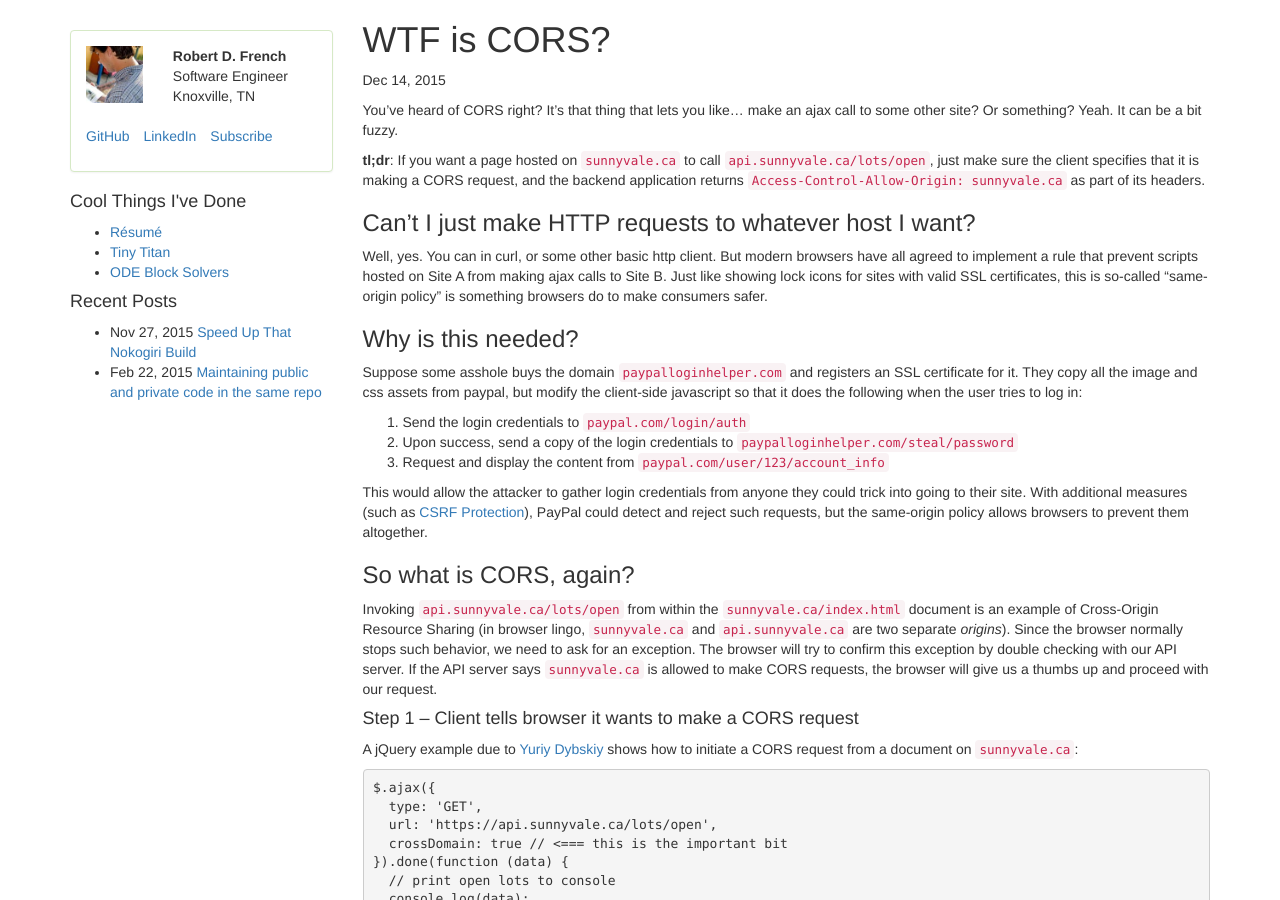
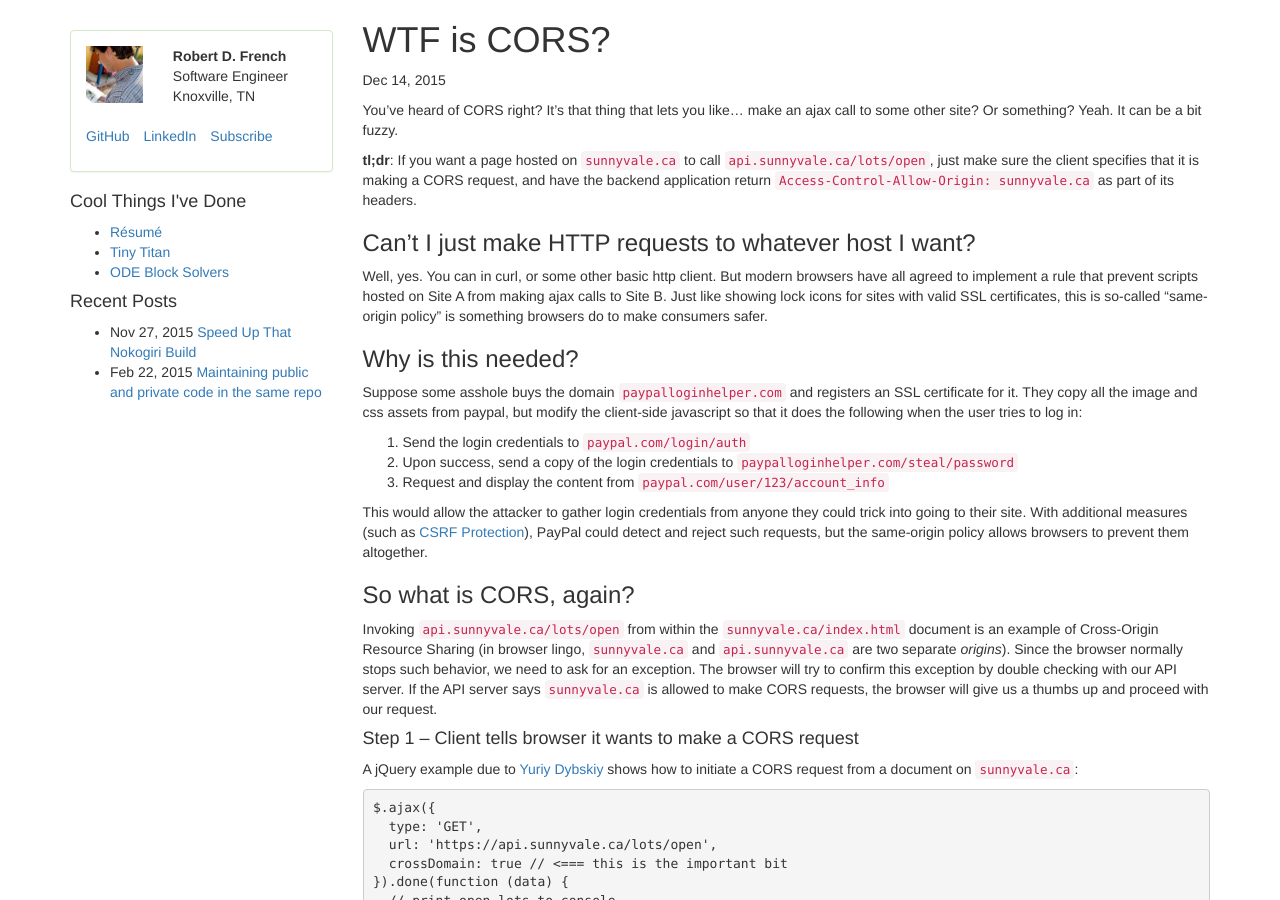
Before and after one commit to robertdfrench/robertdfrench.github.com, a Jekyll site: the page built from _posts/2015-12-14-wtf-is-cors.markdown, in a window 1280 px wide and 900 px high. Built offline with Jekyll 4.4.1, drawn with Linux system fonts in a browser that asks for light colours.

Commit message:
Fix typo

```diff
--- a/_posts/2015-12-14-wtf-is-cors.markdown
+++ b/_posts/2015-12-14-wtf-is-cors.markdown
@@ -6,7 +6,7 @@ categories: cors ajax api http header policy browser same-origin
 ---
 You've heard of CORS right? It's that thing that lets you like... make an ajax call to some other site? Or something? Yeah. It can be a bit fuzzy.
 
-**tl;dr**: If you want a page hosted on `sunnyvale.ca` to call `api.sunnyvale.ca/lots/open`, just make sure the client specifies that it is making a CORS request, and the backend application returns `Access-Control-Allow-Origin: sunnyvale.ca` as part of its headers.
+**tl;dr**: If you want a page hosted on `sunnyvale.ca` to call `api.sunnyvale.ca/lots/open`, just make sure the client specifies that it is making a CORS request, and have the backend application return `Access-Control-Allow-Origin: sunnyvale.ca` as part of its headers.
 
 ### Can't I just make HTTP requests to whatever host I want?
 Well, yes. You can in curl, or some other basic http client. But modern browsers have all agreed to implement a rule that prevent scripts hosted on Site A from making ajax calls to Site B. Just like showing lock icons for sites with valid SSL certificates, this is so-called "same-origin policy" is something browsers do to make consumers safer.
```
